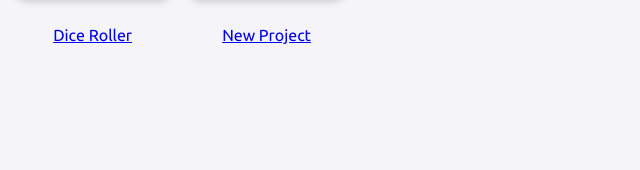
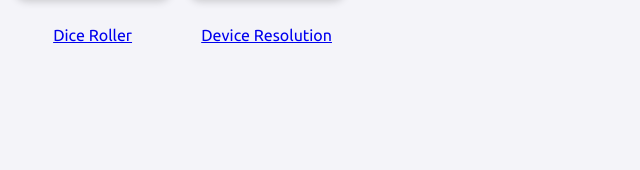
Before and after one commit to Plawie/plawieprojects, a plain HTML site: page index.html in a window 1280 px wide. Shown: the part 589-759 px from the top of the page, 554-1194 px from the left. Drawn offline with Linux system fonts and the light colour scheme.

Commit message:
Update index.html

```diff
--- a/index.html
+++ b/index.html
@@ -113,7 +113,7 @@
             <div class="project">
                 <a href="https://plawie.github.io/plawieprojects/projects/deviceres.html">
                     <img src="https://raw.githubusercontent.com/Plawie/plawieprojects/refs/heads/main/img/Untitled%20design%20(2).png" alt="Project Image 3">
-                    <p>New Project</p>
+                    <p>Device Resolution</p>
                 </a>
             </div>
         </div>
```
